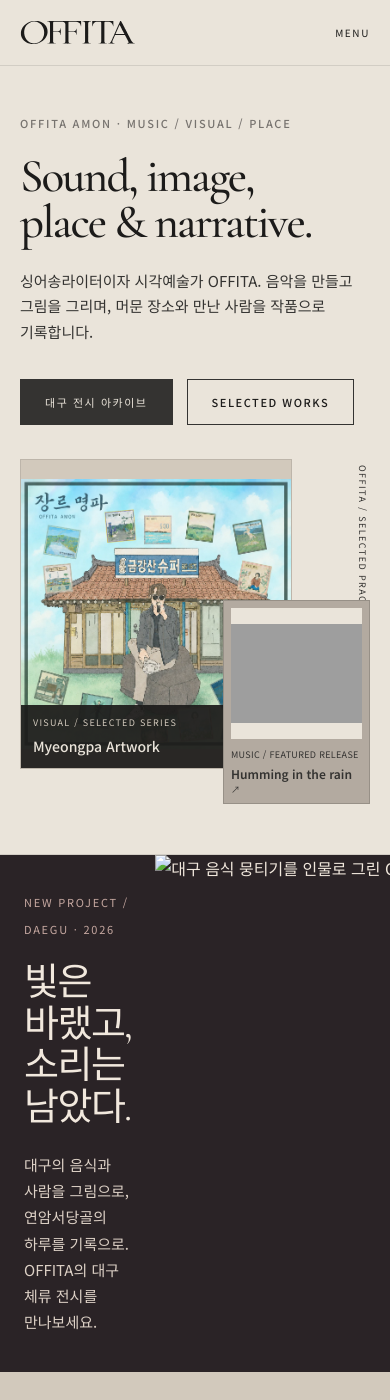
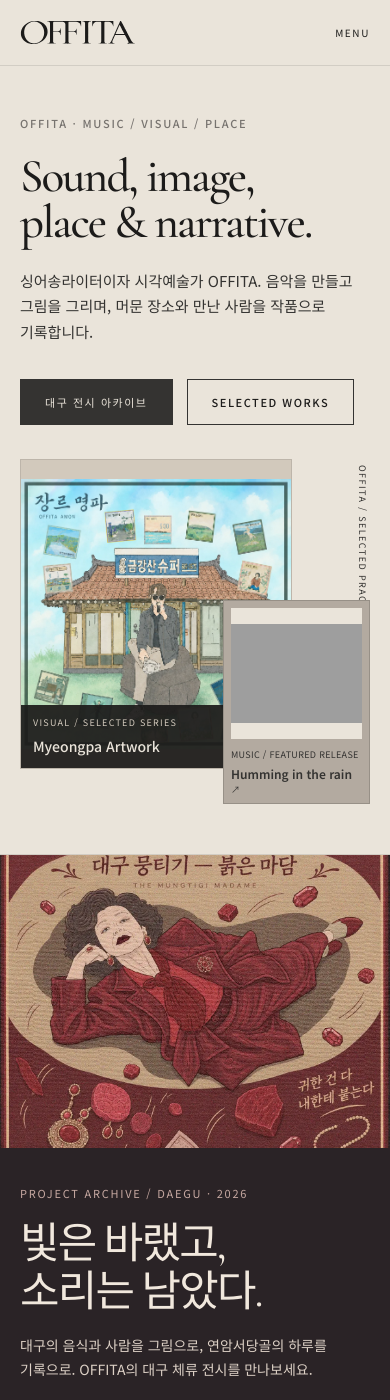
Before and after one commit to offitaamor/offitaamor.github.io, a Jekyll site: the page built from index.html, in a window 390 px wide and 1400 px high. Built offline with Jekyll 4.4.1, drawn with Linux system fonts in a browser that asks for light colours; some of the changed text lies outside the part shown; grey boxes are pictures that could not be loaded.

Commit message:
Fix homepage exhibition art and mobile navigation

```diff
--- a/_layouts/default.html
+++ b/_layouts/default.html
@@ -24,17 +24,17 @@
   <link rel="preconnect" href="https://fonts.googleapis.com">
   <link rel="preconnect" href="https://fonts.gstatic.com" crossorigin>
   <link href="https://fonts.googleapis.com/css2?family=Cormorant+Garamond:wght@400;500;600&amp;family=Noto+Sans+KR:wght@400;500;600&amp;family=Noto+Serif+KR:wght@400;500;600&amp;display=swap" rel="stylesheet">
-  <link rel="stylesheet" href="{{ '/assets/css/style.css' | relative_url }}">
+  <link rel="stylesheet" href="{{ '/assets/css/style.css' | relative_url }}?v=20261114">
   <link rel="stylesheet" href="{{ '/assets/css/visual.css' | relative_url }}">
   <link rel="stylesheet" href="{{ '/assets/css/music.css' | relative_url }}">
   <link rel="stylesheet" href="{{ '/assets/css/refinements.css' | relative_url }}">
-  <link rel="stylesheet" href="{{ '/assets/css/daegu-onna.css' | relative_url }}">
+  <link rel="stylesheet" href="{{ '/assets/css/daegu-onna.css' | relative_url }}?v=20261114">
 </head>
 <body>
   <a class="skip-link" href="#main-content">본문으로 건너뛰기</a>
   {% include header.html %}
   <main id="main-content">{{ content }}</main>
   {% include footer.html %}
-  <script src="{{ '/assets/js/site.js' | relative_url }}"></script>
+  <script src="{{ '/assets/js/site.js' | relative_url }}?v=20261114"></script>
 </body>
 </html>
--- a/assets/css/daegu-onna.css
+++ b/assets/css/daegu-onna.css
@@ -7,3 +7,10 @@
 .daegu-home-feature strong{font-size:13px;font-weight:500;border-bottom:1px solid #c6a8a1;padding-bottom:8px}
 .daegu-home-feature img{width:100%;height:100%;object-fit:cover;aspect-ratio:1}
 .daegu-home-feature:hover strong{color:#e7bbb4}
+@media(max-width:760px){
+  .daegu-home-feature{grid-template-columns:1fr;min-height:0}
+  .daegu-home-feature img{order:-1;height:auto;aspect-ratio:4/3;object-fit:cover;object-position:center 35%}
+  .daegu-home-feature__copy{padding:30px 20px 38px}
+  .daegu-home-feature h2{font-size:clamp(42px,11vw,56px);margin:17px 0}
+  .daegu-home-feature p{font-size:14px;margin-bottom:22px}
+}
--- a/assets/css/style.css
+++ b/assets/css/style.css
@@ -204,9 +204,10 @@ h1,h2,h3{font-family:var(--serif);font-weight:500}
  .site-nav{
    display:none;position:absolute;top:66px;left:0;right:0;min-height:calc(100vh - 66px);
    padding:42px 20px;background:var(--ivory);border-bottom:1px solid var(--line);
-   flex-direction:column;align-items:flex-start;gap:3px
+   flex-direction:column;align-items:flex-start;gap:3px;max-height:calc(100dvh - 66px);overflow-y:auto
  }
  .site-nav.open{display:flex}
+ body.menu-open{overflow:hidden}
  .site-nav a{width:100%;padding:13px 0;border-bottom:1px solid var(--line-soft);font-family:var(--serif);font-size:35px;letter-spacing:-.01em}
  .site-nav a:after{display:none}
 
--- a/assets/js/site.js
+++ b/assets/js/site.js
@@ -2,16 +2,27 @@ const menuButton = document.querySelector('.menu-button');
 const nav = document.querySelector('.site-nav');
 
 if (menuButton && nav) {
+  const closeMenu = () => {
+    nav.classList.remove('open');
+    document.body.classList.remove('menu-open');
+    menuButton.setAttribute('aria-expanded', 'false');
+    menuButton.setAttribute('aria-label', '메뉴 열기');
+    menuButton.textContent = 'MENU';
+  };
   menuButton.addEventListener('click', () => {
     const isOpen = nav.classList.toggle('open');
+    document.body.classList.toggle('menu-open', isOpen);
     menuButton.setAttribute('aria-expanded', String(isOpen));
     menuButton.setAttribute('aria-label', isOpen ? '메뉴 닫기' : '메뉴 열기');
+    menuButton.textContent = isOpen ? 'CLOSE' : 'MENU';
   });
-  nav.querySelectorAll('a').forEach(a => a.addEventListener('click', () => {
-    nav.classList.remove('open');
-    menuButton.setAttribute('aria-expanded', 'false');
-    menuButton.setAttribute('aria-label', '메뉴 열기');
-  }));
+  nav.querySelectorAll('a').forEach(a => a.addEventListener('click', closeMenu));
+  document.addEventListener('keydown', event => {
+    if (event.key === 'Escape' && nav.classList.contains('open')) {
+      closeMenu();
+      menuButton.focus();
+    }
+  });
 }
 
 const year = document.getElementById('year');
--- a/index.html
+++ b/index.html
@@ -6,7 +6,7 @@ permalink: /
 ---
 <section class="home-hero">
   <div class="hero-copy-wrap">
-    <p class="eyebrow">OFFITA AMON · MUSIC / VISUAL / PLACE</p>
+    <p class="eyebrow">OFFITA · MUSIC / VISUAL / PLACE</p>
     <h1>{{ site.data.site.tagline_en }}</h1>
     <p class="home-copy">싱어송라이터이자 시각예술가 OFFITA. 음악을 만들고 그림을 그리며, 머문 장소와 만난 사람을 작품으로 기록합니다.</p>
     <div class="hero-actions">
@@ -35,12 +35,12 @@ permalink: /
 
 <a class="daegu-home-feature" href="{{ '/daegu-onna/' | relative_url }}">
   <div class="daegu-home-feature__copy">
-    <span>NEW PROJECT / DAEGU · 2026</span>
+    <span>PROJECT ARCHIVE / DAEGU · 2026</span>
     <h2>빛은 바랬고,<br>소리는 남았다.</h2>
     <p>대구의 음식과 사람을 그림으로, 연암서당골의 하루를 기록으로. OFFITA의 대구 체류 전시를 만나보세요.</p>
     <strong>전시 작품과 기록 보기 <span aria-hidden="true">↗</span></strong>
   </div>
-  <img src="{{ '/assets/uploads/daegu-onna/mungtigi.webp' | relative_url }}" alt="대구 음식 뭉티기를 인물로 그린 OFFITA의 작품" loading="lazy" decoding="async">
+  <img src="{{ '/assets/uploads/projects/daegu-onna/mungtigi.webp' | relative_url }}" alt="대구 음식 뭉티기를 인물로 그린 OFFITA의 작품" loading="lazy" decoding="async">
 </a>
 
 <section class="home-block selected-section" id="selected-works">
@@ -67,9 +67,8 @@ permalink: /
     {% for item in selected_music offset: 2 limit: 1 %}
       {% include card.html item=item %}
     {% endfor %}
-    {% for item in selected_projects offset: 1 limit: 1 %}
-      {% include card.html item=item %}
-    {% endfor %}
+    {% assign regional_project = site.projects | where: "title", "GYEONGGI TRACKS" | first %}
+    {% if regional_project %}{% include card.html item=regional_project %}{% endif %}
   </div>
 </section>
 
```
Also changed, not shown: _projects/gyeonggi-tracks.md (+1 -1 lines).
